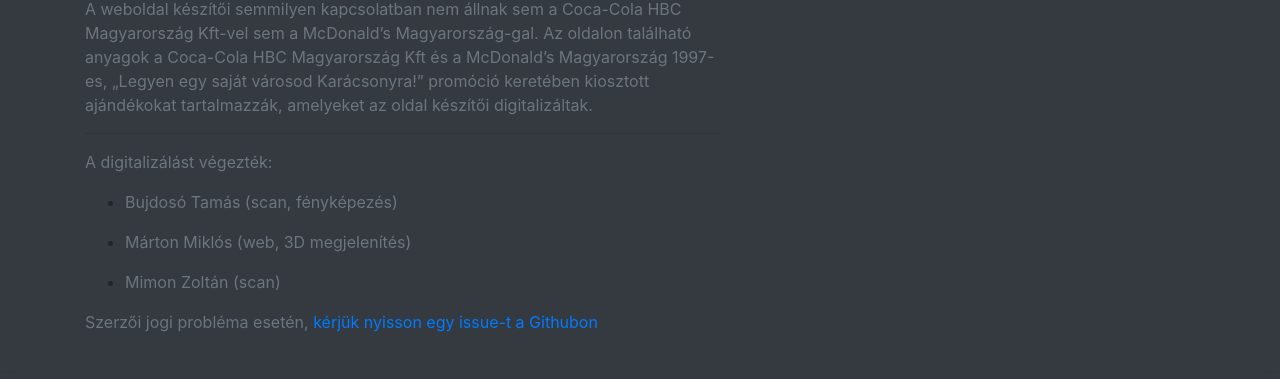
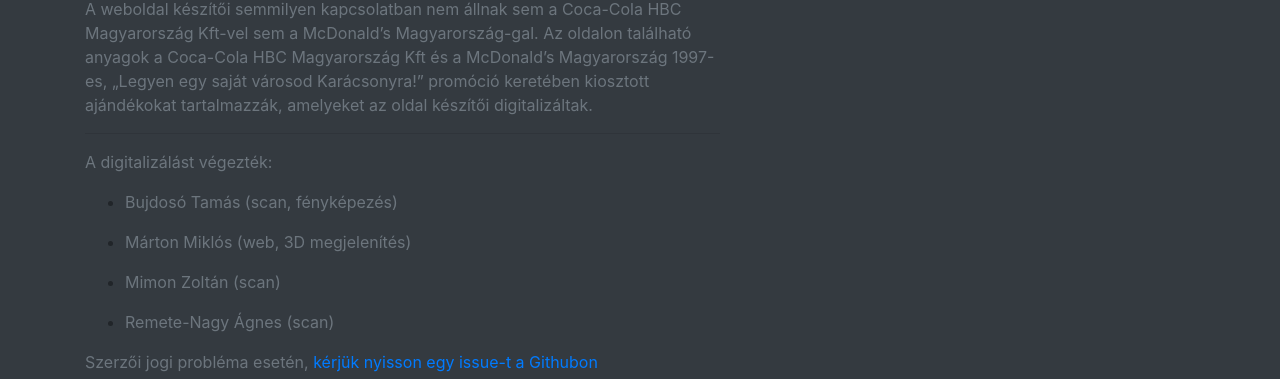
Before and after one commit to legyenegysajatvarosod/legyenegysajatvarosod.github.io, a plain HTML site: page index.html in a window 1280 px wide. Both pictures are taken after a click on the button "Toggle navigation". Shown: the part 112-491 px from the top of the page. Drawn offline with nearby package versions, Linux system fonts and the light colour scheme.

Commit message:
Extend contribution list

```diff
--- a/index.html
+++ b/index.html
@@ -67,6 +67,7 @@
                 <li><p class="text-muted">Bujdosó Tamás (scan, fényképezés)</p></li>
                 <li><p class="text-muted">Márton Miklós (web, 3D megjelenítés)</p></li>
                 <li><p class="text-muted">Mimon Zoltán (scan)</p></li>
+                <li><p class="text-muted">Remete-Nagy Ágnes (scan)</p></li>
               </ul>
               <p class="text-muted">Szerzői jogi probléma esetén, <a href="https://github.com/legyensajatvarosod/gallery/issues/new">kérjük nyisson egy issue-t a Githubon</a></p>
             </div>
```
